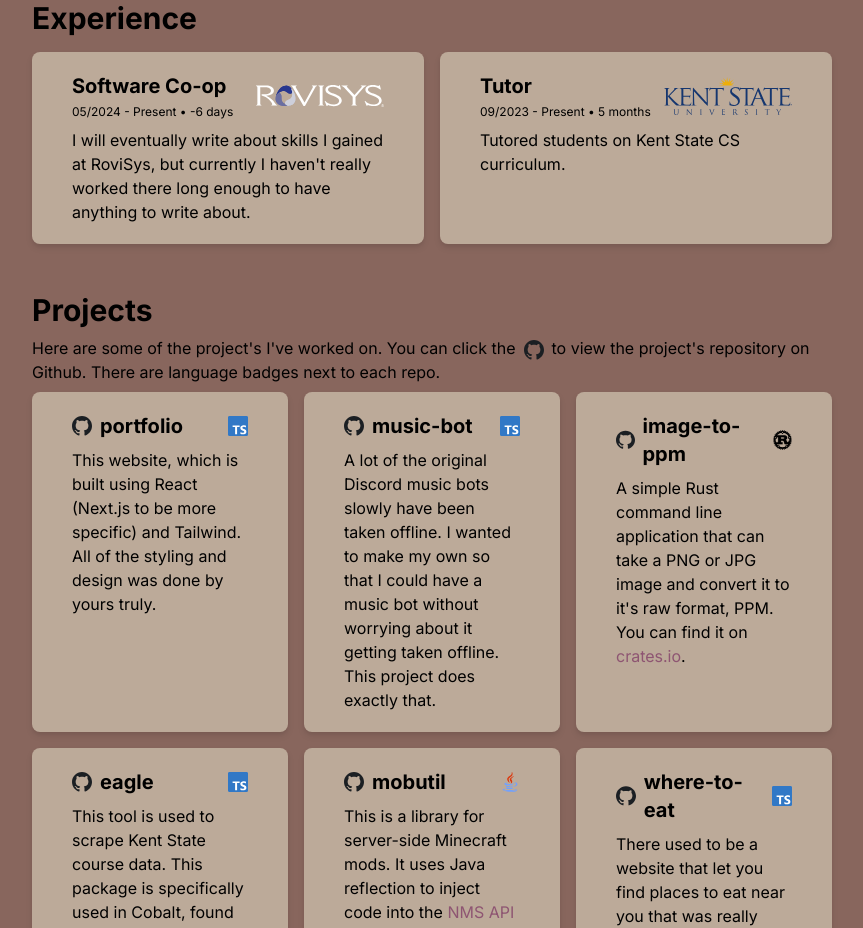
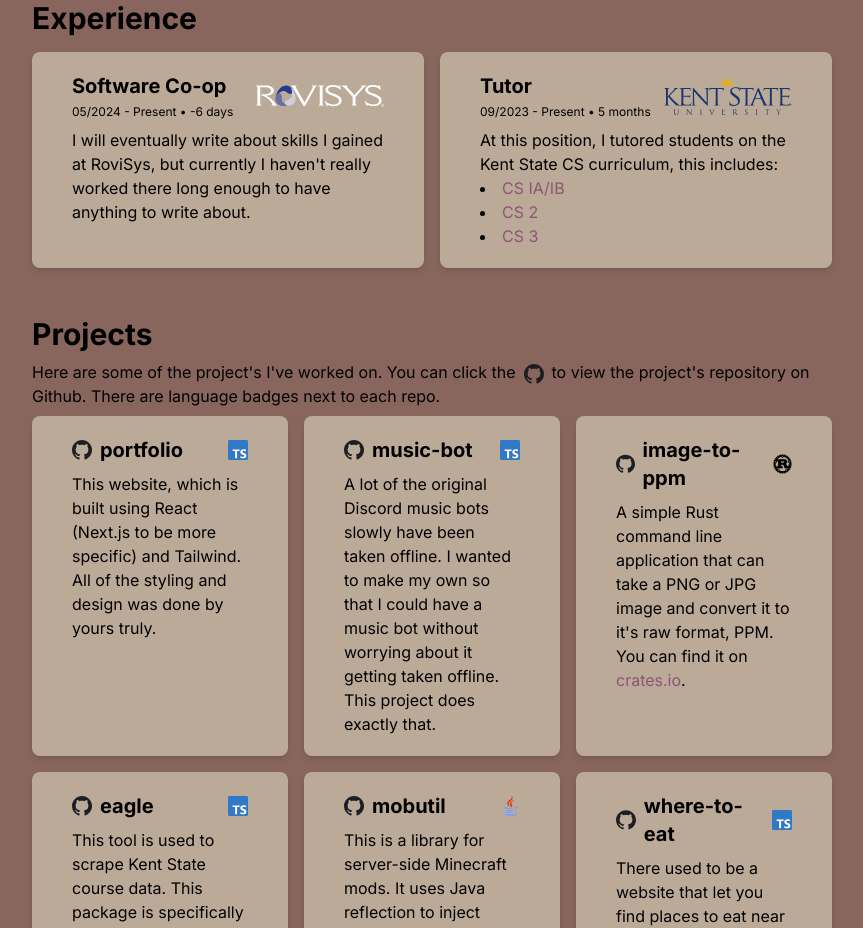
Before and after one commit to Struck713/portfolio, a Next.js app: page / in a window 1280 px wide. Shown: the part 800-1728 px from the top of the page, without its empty margins (208-1071 px from the left). Built offline with nearby package versions, Linux system fonts and the light colour scheme.

Commit message:
Added some courses I tutored

```diff
--- a/src/app/config.tsx
+++ b/src/app/config.tsx
@@ -26,7 +26,12 @@ export const experience: Experience[] = [
         logo: <Image width={573.49335} height={167.41333} className="w-32" alt={"RoviSys"} src={`/experience/ksu.svg`} />,
         description: (
             <>
-                <p>Tutored students on Kent State CS curriculum.</p>
+                <p>At this position, I tutored students on the Kent State CS curriculum, this includes:</p>
+                <ul className="list-inside list-disc">
+                    <li><Link href="https://kent.cobalt.lol/course/CS13011">CS IA/IB</Link></li>
+                    <li><Link href="https://kent.cobalt.lol/course/CS23001">CS 2</Link></li>
+                    <li><Link href="https://kent.cobalt.lol/course/CS44001">CS 3</Link></li>
+                </ul>
             </>
         ),
         skills: [],
```
Also changed, not shown: 1 other file (tests, documents, lock files or other folders).
